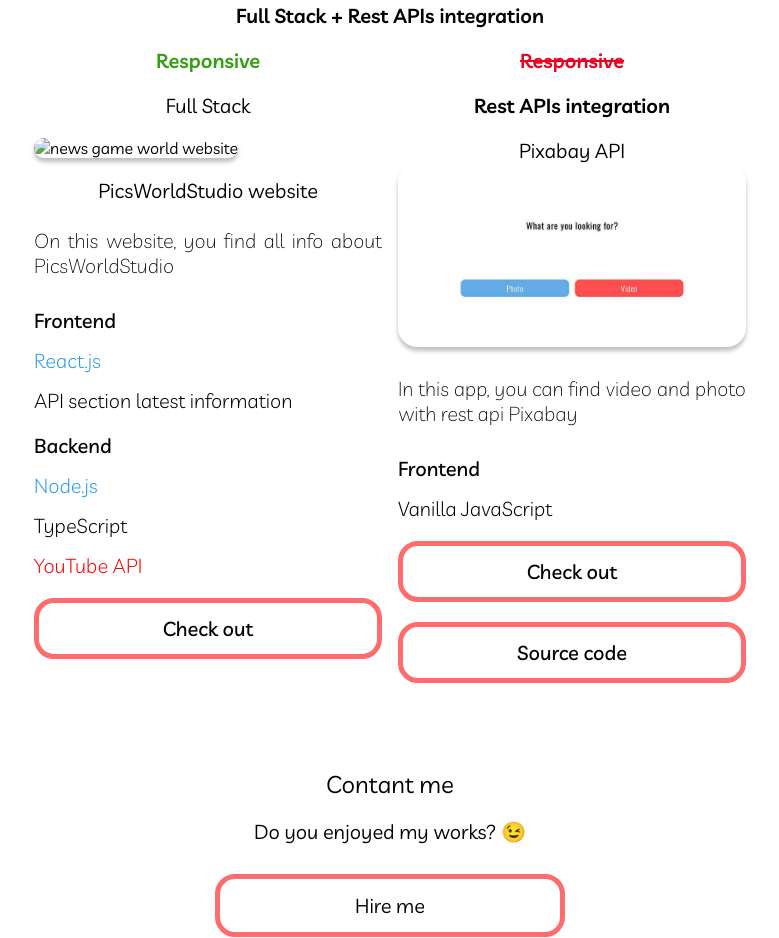
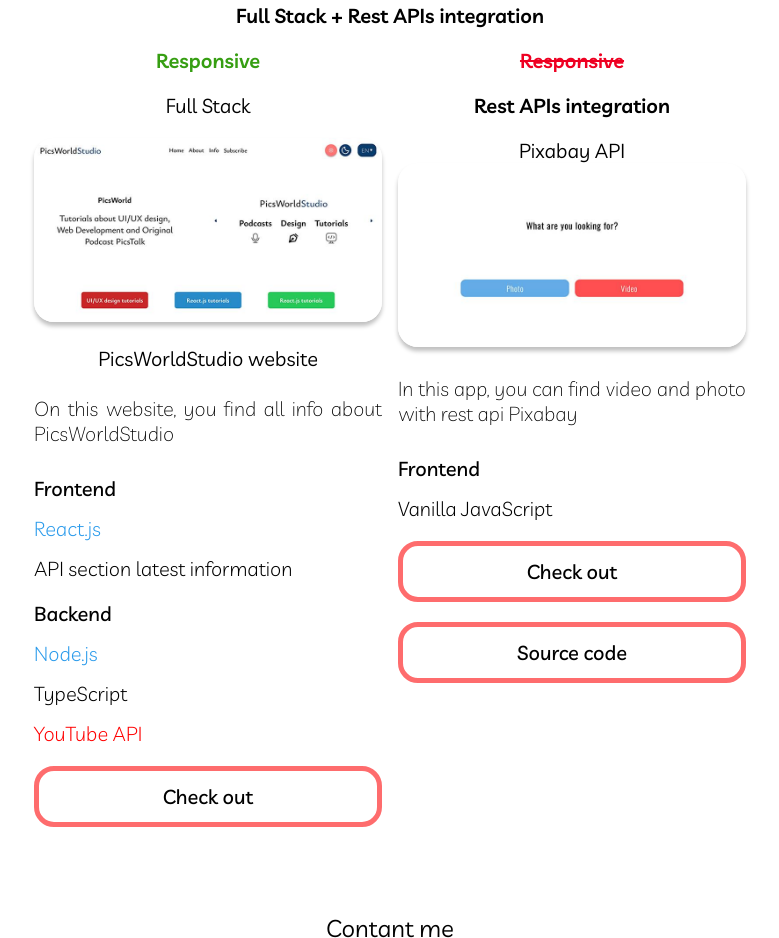
Before and after one commit to VladMCoder/vladmcoder-portfolio, a plain HTML site: page index.html in a window 1280 px wide. Shown: the part 4152-5090 px from the top of the page, without its empty margins (250-1029 px from the left). Drawn offline with Linux system fonts and the light colour scheme.

Commit message:
fix display picture in section full stack and rest api

```diff
--- a/index.html
+++ b/index.html
@@ -332,7 +332,7 @@
                     <h2 class="tech-project-full-stack-and-rest-api-status green">Responsive</h2>
                     <h3 class="tech-project-full-stack-and-rest-api-title api-title">Full Stack</h3>
                     <div class="tech-project-full-stack-and-rest-api-container">
-                        <img class="tech-project-full-stack-and-rest-api-list-item-picture shadow" src="imgs/sections/projects/Tech projects/Full Stack + Rest APIs integration/picsworldstudio-website-edited.jpg" alt="news game world website" oncopy="return false" oncut="return false" onpaste="return false">
+                        <img class="tech-project-full-stack-and-rest-api-list-item-picture shadow" src="imgs/sections/projects/Tech projects/Full Stack + Rest APIs integration/pwstudio-edited.jpg" alt="news game world website" oncopy="return false" oncut="return false" onpaste="return false">
                         <h3 class="tech-project-full-stack-and-rest-api-list-item-title" oncopy="return false" oncut="return false" onpaste="return false">PicsWorldStudio website</h3>
                         <p class="tech-project-full-stack-and-rest-api-list-item-description">On this website, you find all info about PicsWorldStudio</p>
                         <h4 class="tech-project-full-stack-and-rest-api-list-item-frontend-title">Frontend</h4>
```
